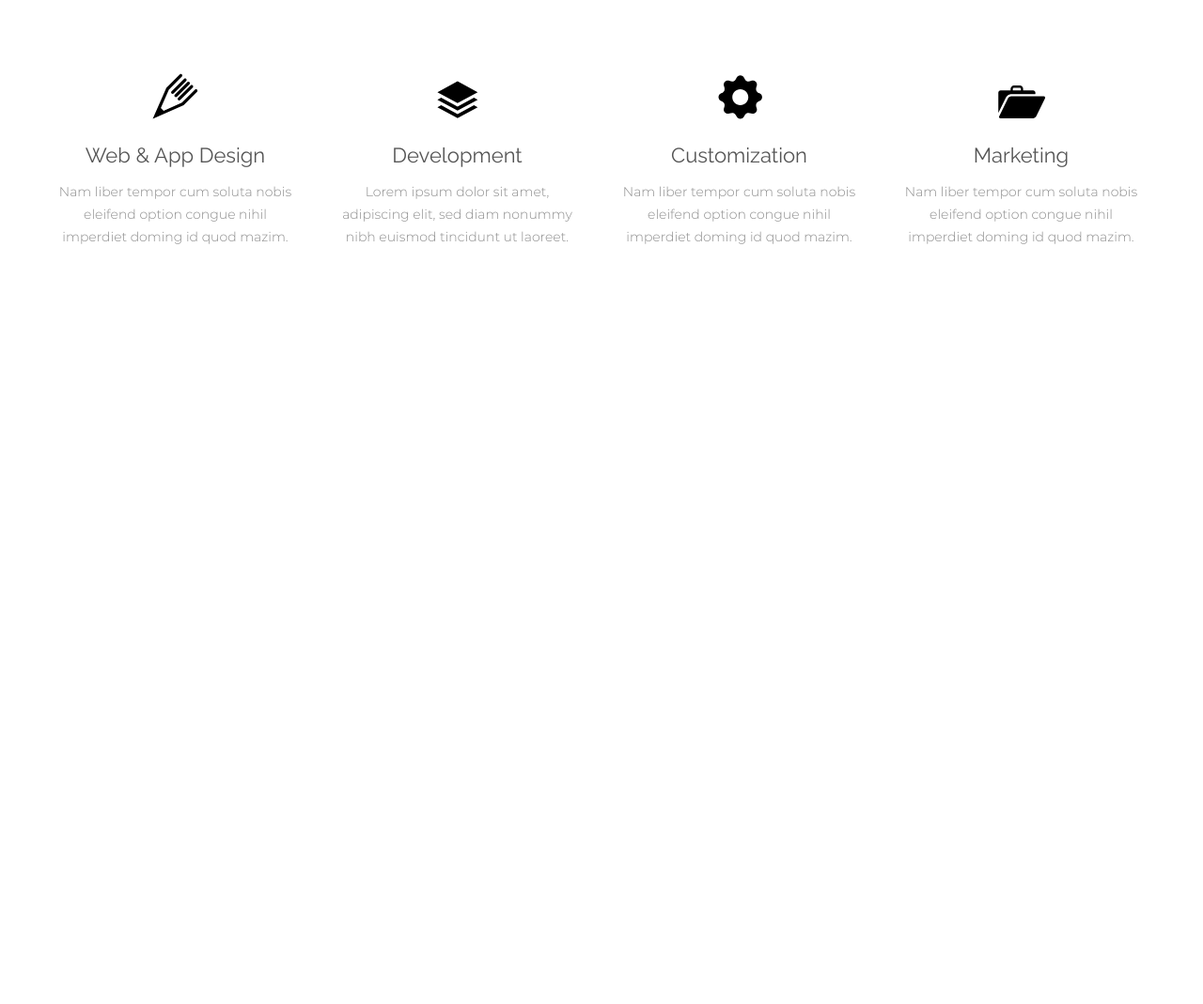
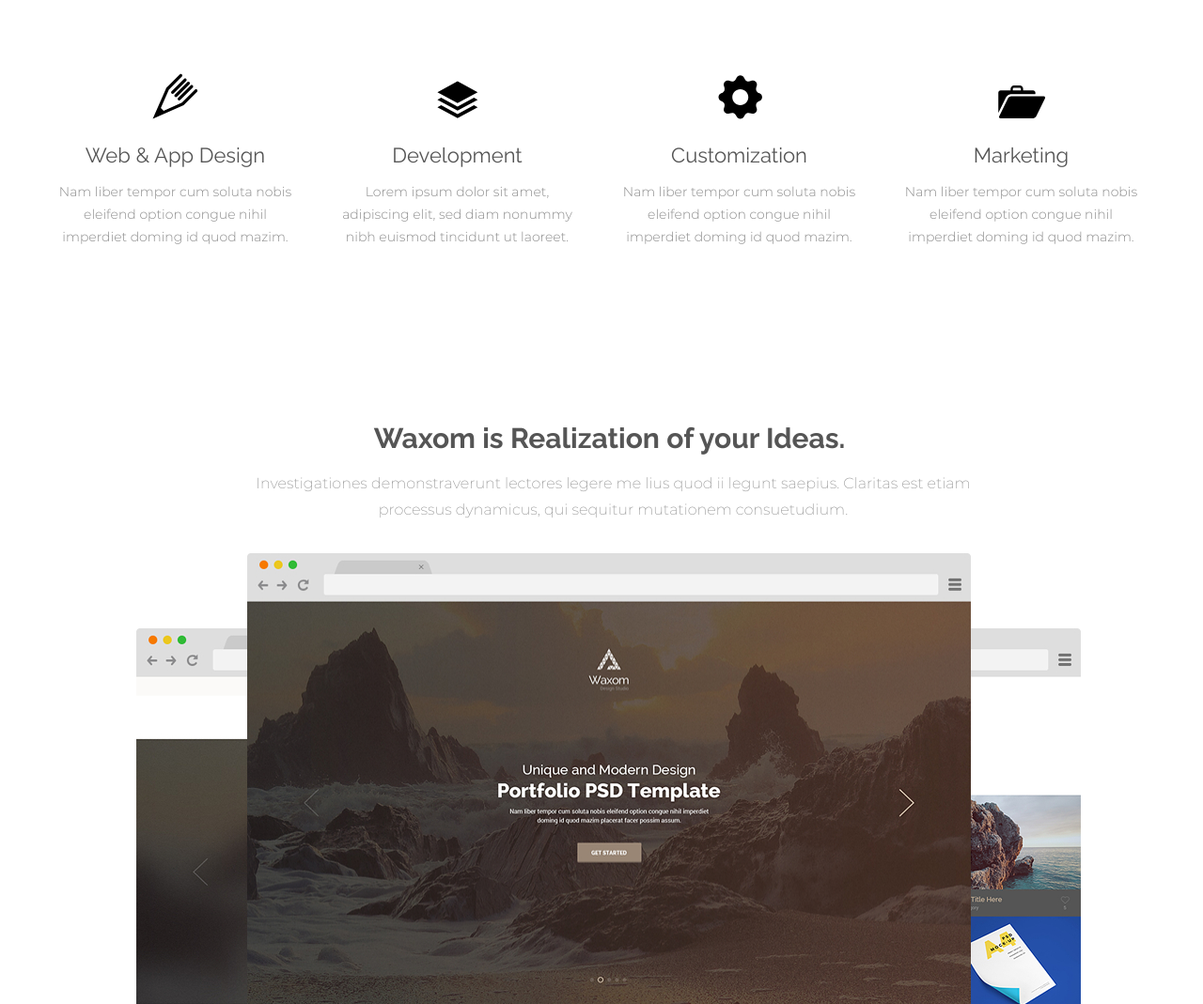
Before and after one commit to Sergivnik/HTML5, a plain HTML site: page Second project/index.html in a window 1280 px wide. Shown: the part 1026-2095 px from the top of the page at 94% size. Before the commit the page ends 1317 px from the top, so only its background shows below. Drawn offline with Linux system fonts and the light colour scheme.

Commit message:
lesson6-part2

```diff
--- a/Second project/index.html
+++ b/Second project/index.html
@@ -4,7 +4,7 @@
     <meta charset="UTF-8" />
     <meta name="viewport" content="width=device-width, initial-scale=1.0" />
     <link rel="stylesheet" href="css/style.css" />
-    <title>Document</title>
+    <title>Waxom</title>
   </head>
   <body>
     <header class="header">
@@ -189,5 +189,36 @@
         </p>
       </a>
     </section>
+    <section class="ideas">
+      <h2 class="ideas-title">Waxom is Realization of your Ideas.</h2>
+      <p class="ideas-desribtion">
+        Investigationes demonstraverunt lectores legere me lius quod ii legunt
+        saepius. Claritas est etiam processus dynamicus, qui sequitur mutationem
+        consuetudium.
+      </p>
+      <div class="ideas-pic">
+        <img
+          src="img/pic1.jpg"
+          alt="midPic"
+          width="770"
+          height="480"
+          class="ideas-center"
+        />
+        <img
+          src="img/pic2.jpg"
+          alt="leftPic"
+          width="770"
+          height="400"
+          class="ideas-left"
+        />
+        <img
+          src="img/pic3.jpg"
+          alt="rightPic"
+          width="770"
+          height="400"
+          class="ideas-right"
+        />
+      </div>
+    </section>
   </body>
 </html>
--- a/Second project/sass/style.sass
+++ b/Second project/sass/style.sass
@@ -202,6 +202,7 @@ body
 
 .card-icon
     display: block
+    transition: fill 1.5s
 .card-title
     width: 100%
     text-align: center
@@ -217,7 +218,56 @@ body
     font-size: 14px
     font-weight: 300
     line-height: 24px
-
+.ideas
+    display: grid
+    //grid-template-columns: repeat(12,1fr)
+    justify-items: center
+    margin-top: 158px
+.ideas-title
+    margin: 0 0 17px 17px
+    color: #555555
+    font-family: "Raleway"
+    font-size: 30px
+    font-weight: 700
+.ideas-desribtion
+    margin: 0 auto 32px auto
+    padding-left: 25px
+    width: 769px
+    text-align: center
+    color: #8c8c8c
+    font-family: "Montserrat"
+    font-size: 16px
+    font-weight: 200
+    line-height: 28px
+.ideas-pic
+    width: 100%
+    display: flex
+    justify-content: center
+    position: relative
+.ideas-center
+    margin: 0 auto
+    padding-left: 15px
+    z-index: 2
+    width: 770px
+    transition: transform 1.5s
+.ideas-left
+    position: absolute
+    bottom: 0
+    left: 345px
+    z-index: 1
+    transition: transform 1.5s
+.ideas-right
+    position: absolute
+    top: 80px
+    right: 330px
+    z-index: 1
+    transition: transform 1.5s
+.ideas-left:hover
+    z-index: 3
+    transform: scale(1.3)
+.ideas-right:hover
+    z-index: 3
+    transform: scale(1.3)
 
 @media screen and ( max-width: 1880px )
     .header-top-logo
@@ -241,6 +291,10 @@ body
         grid-column: span 4
     .header-top-menu-list
         padding: 0
+    .ideas-left
+        left: 145px
+    .ideas-right
+        right: 130px
 @media screen and ( max-width: 1145px )
     .header-top-logo
         grid-column: span 24
@@ -257,3 +311,12 @@ body
         justify-content: center
     .header
         background-size: auto 100%
+    .ideas-left
+        left: 0
+    .ideas-right
+        right: 0
+
+//почему-то не работает медиа запрос
+@media screen and ( max-width: width 900px)
+    .ideas-center
+        width: 200px
```
Also changed, not shown: Second project/css/style.css, Second project/img/pic1.jpg (added), Second project/img/pic2.jpg (added), Second project/img/pic3.jpg (added), 1 other file.
